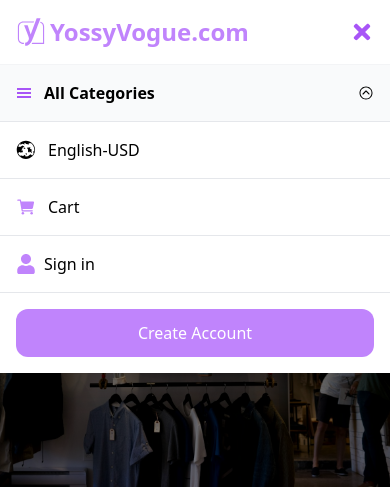
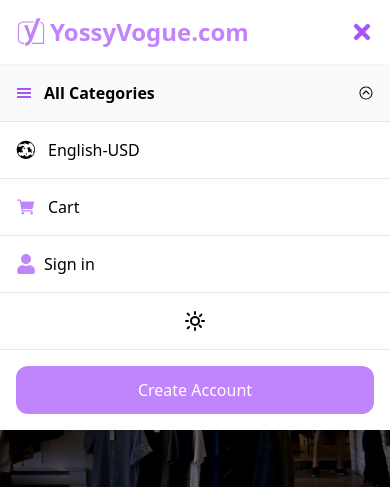
Before and after one commit to Sturdyme/Ecommercestore, a React (Vite) app: page / in a window 390 px wide. Both pictures are taken after a click on the button 362 px from the left and 32 px from the top of the page. Shown: the top 489 px of the page. Built offline with nearby package versions, Linux system fonts and the light colour scheme; no server answers.

Commit message:
harmburger toggle

```diff
--- a/src/Component/Navbar.jsx
+++ b/src/Component/Navbar.jsx
@@ -79,9 +79,9 @@
 
       {/* Mobile Menu */}
       {open && (
-        <div className="absolute top-full left-0 w-full bg-white shadow-xl z-[999] lg:hidden border-t border-gray-100">
+        <div className="absolute top-full left-0 w-full bg-white dark:bg-gray-900 shadow-xl z-[999] lg:hidden border-t border-gray-100">
           <div className="max-h-[85vh] overflow-y-auto">
-            <ul className="flex flex-col theme-text-black font-medium">
+            <ul className="flex flex-col theme-text-black dark:theme-text-white font-medium">
               {/* Categories */}
               <li
                 className="flex items-center justify-between p-4 bg-gray-50 border-b cursor-pointer"
@@ -137,9 +137,15 @@
                 <IoCart className="text-xl text-purple-400" /> Cart
               </li>
               </Link>
+
               <li className="flex gap-3 items-center p-4 border-b">
                 <button onClick={handleNavigateToLoginWithSpinner} className="flex items-center gap-2">
                 <FaUser className="text-xl text-purple-400" /> Sign in  </button>
+              </li>
+
+              {/* Theme Toggle for Mobile */}
+              <li className="flex gap-3 items-center p-4 border-b justify-center">
+                <ThemeToggle />
               </li>
 
               {/* Mobile Create Account */}
```
